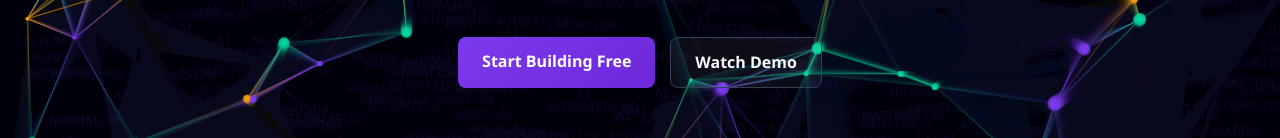
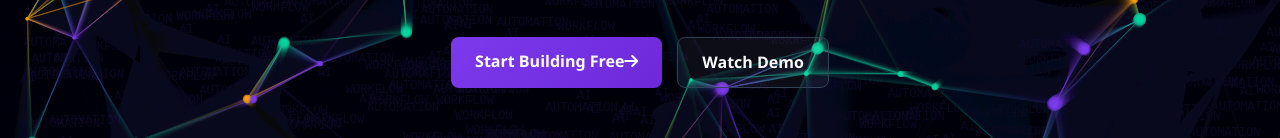
Before and after one commit to saikumarkandagatla/Automation-Copilot, a plain HTML site: page index.html in a window 1280 px wide. Shown: the part 421-559 px from the top of the page. Drawn offline with Linux system fonts and the light colour scheme.

Commit message:
Update index.html

```diff
--- a/index.html
+++ b/index.html
@@ -1002,7 +1002,7 @@
             <h1>Build Powerful Automations with <span class="gradient-text">AI Assistance</span></h1>
             <p>Automation Copilot helps you create complex workflows with natural language. No coding required.</p>
             <div class="hero-buttons">
-                <a href="#cta" class="cta-button">Start Building Free</a>
+                <a href="prototype.html" class="cta-button">Start Building Free<i class="fas fa-arrow-right"></i></a>
                 <a href="#demo" class="btn-secondary">Watch Demo</a>
             </div>
         </div>
```
